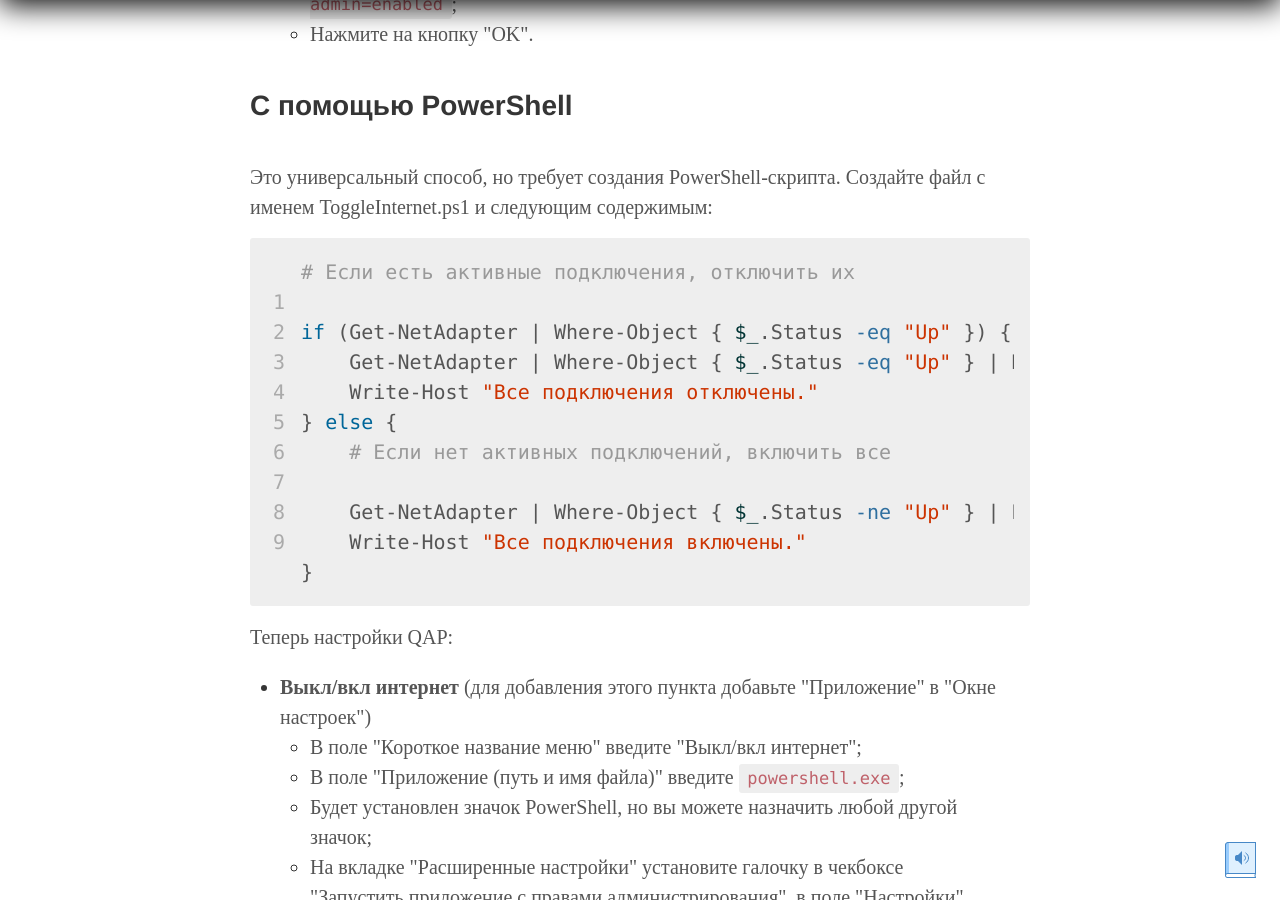
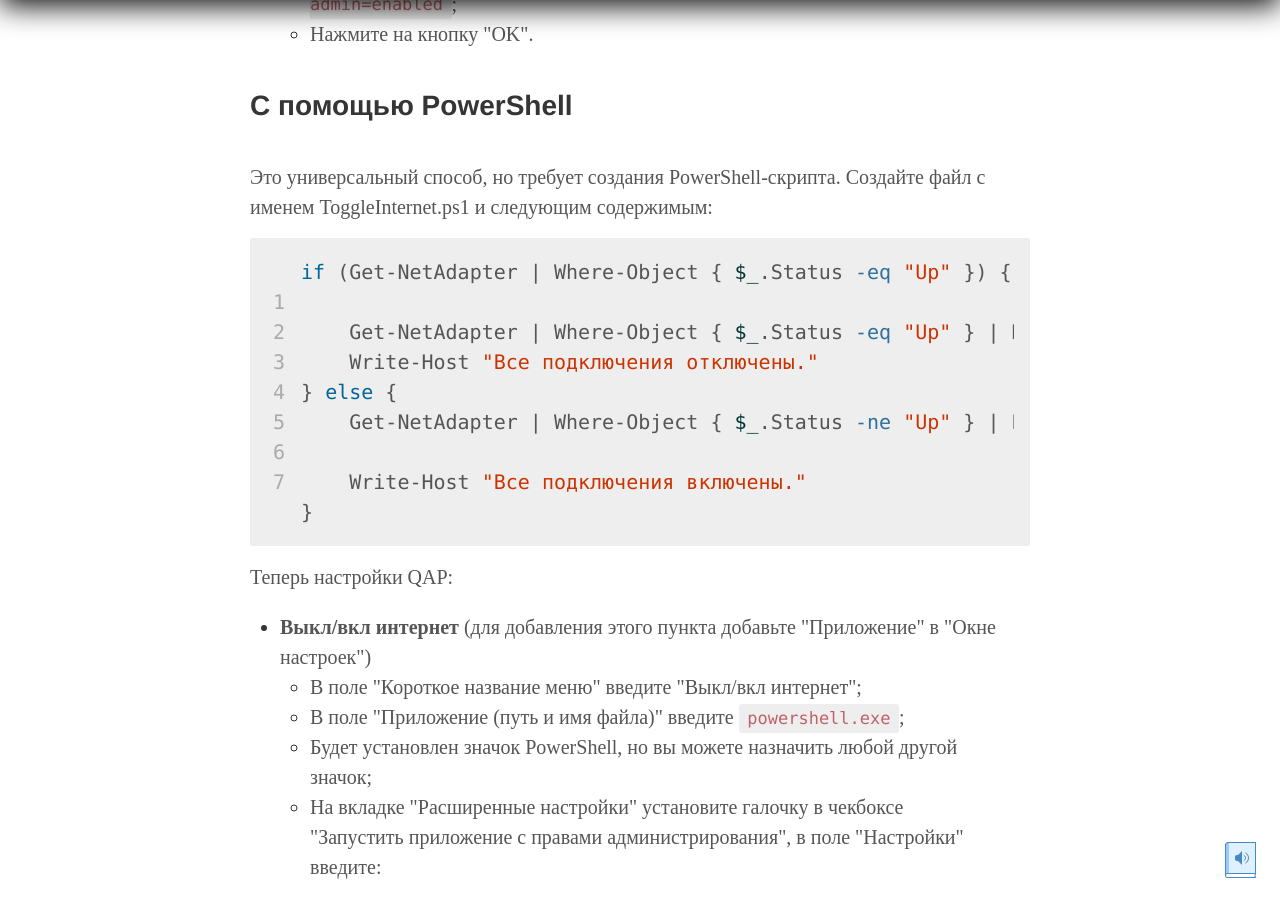
Before and after one commit to postolny/postolny.github.io, a Jekyll site: the page built from _posts/2024-11-12-сome-configurare-quick-access-popup.md, in a window 1280 px wide and 900 px high, scrolled down 14811 px. Built offline with Jekyll 4.4.1, drawn with Linux system fonts in a browser that asks for light colours.

Commit message:
Add files via upload

```diff
--- a/_posts/2024-11-12-сome-configurare-quick-access-popup.md
+++ b/_posts/2024-11-12-сome-configurare-quick-access-popup.md
@@ -272,13 +272,11 @@
 Это универсальный способ, но требует создания PowerShell-скрипта. Создайте файл с именем ToggleInternet.ps1 и следующим содержимым:
 
 {% highlight bash linenos %}
-# Если есть активные подключения, отключить их
-if (Get-NetAdapter | Where-Object { $_.Status -eq "Up" }) {
+if (Get-NetAdapter | Where-Object { $_.Status -eq "Up" }) {  # Если есть активные подключения, отключить их
     Get-NetAdapter | Where-Object { $_.Status -eq "Up" } | Disable-NetAdapter -Confirm:$false
     Write-Host "Все подключения отключены."
 } else {
-    # Если нет активных подключений, включить все
-    Get-NetAdapter | Where-Object { $_.Status -ne "Up" } | Enable-NetAdapter -Confirm:$false
+    Get-NetAdapter | Where-Object { $_.Status -ne "Up" } | Enable-NetAdapter -Confirm:$false  # Если нет активных подключений, включить все
     Write-Host "Все подключения включены."
 }
 {% endhighlight %}
```
